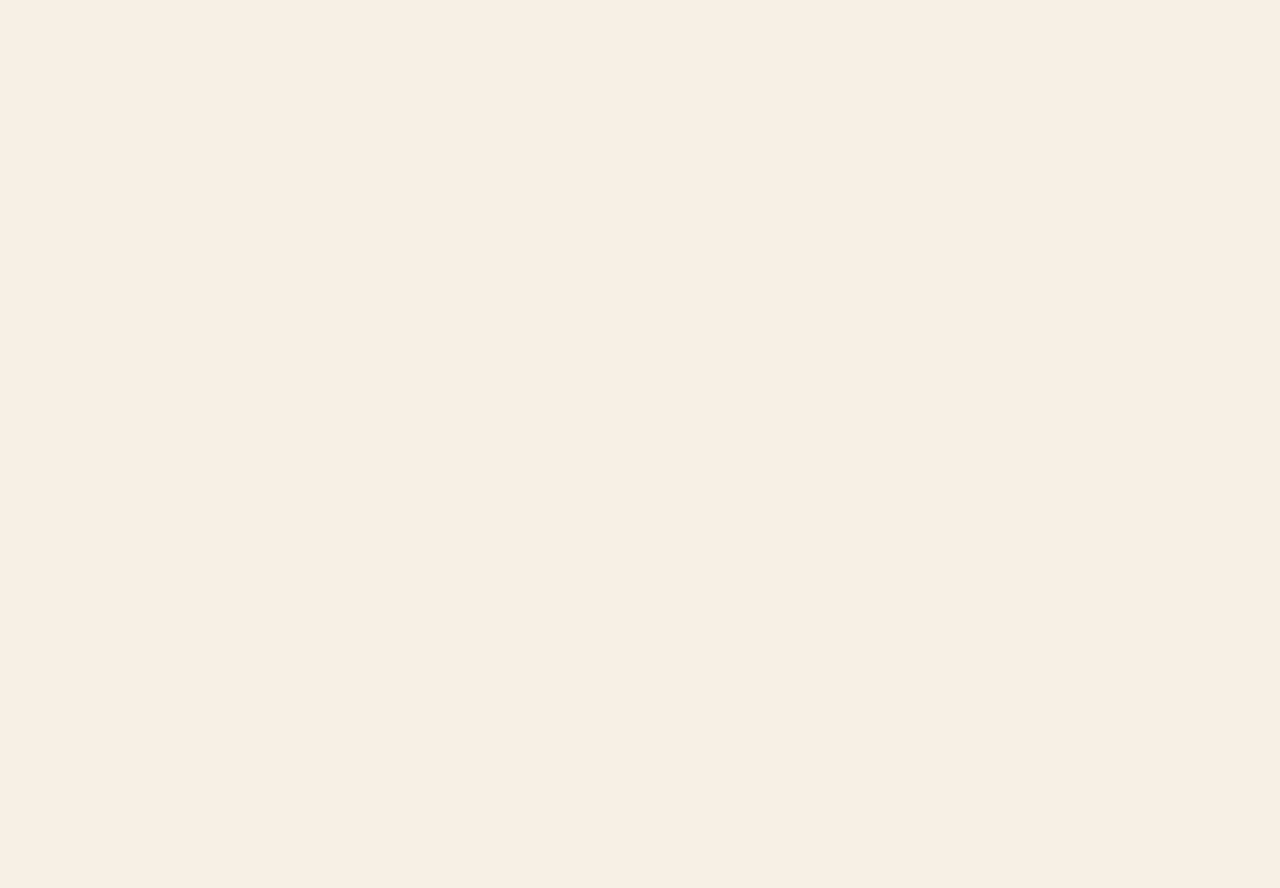
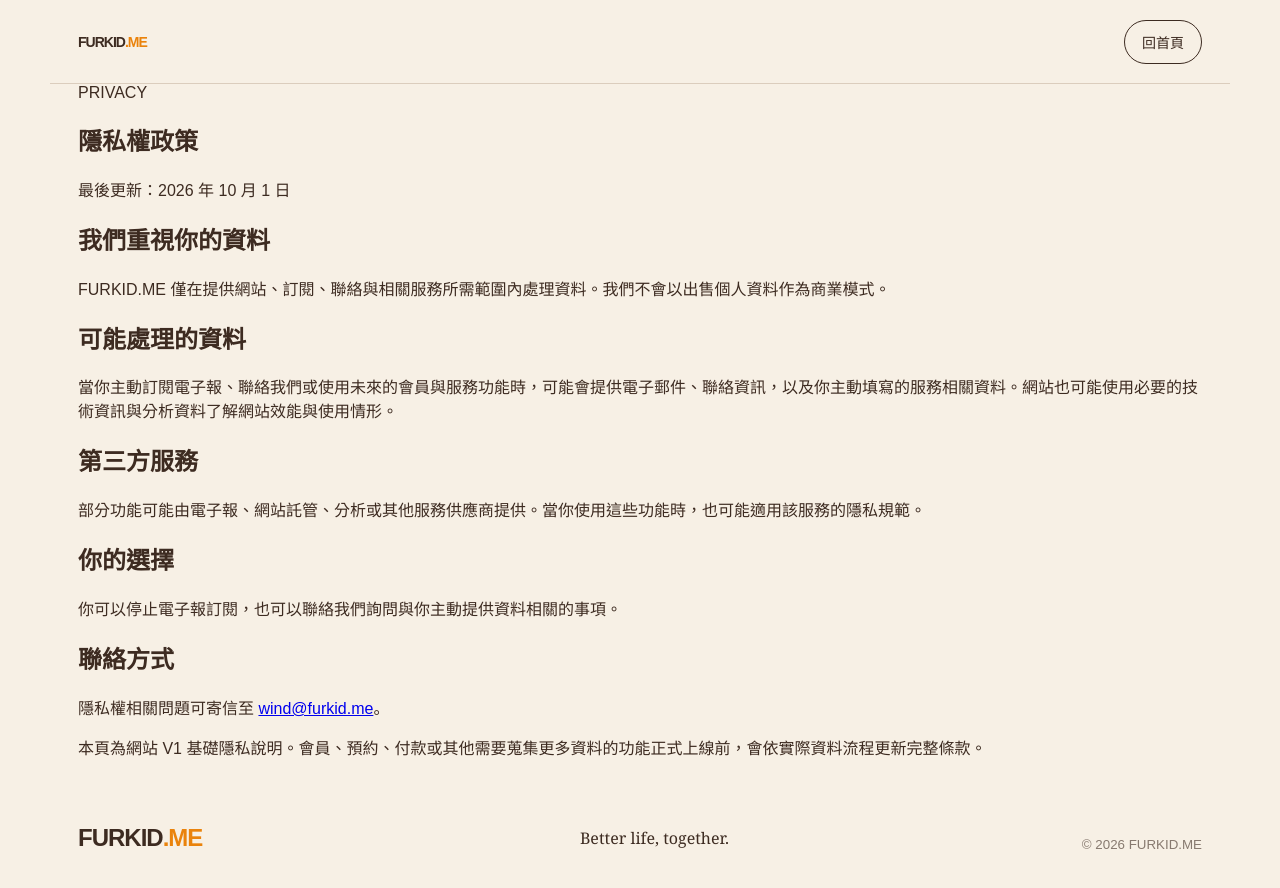
Before and after one commit to furkid-me/furkid-website, a Next.js app: page /privacy in a window 1280 px wide. Before the commit this address had no page. Shown: the top 888 px of the page. Before the commit the page ends 800 px from the top, so only its background shows below. Built offline with nearby package versions, Linux system fonts and the light colour scheme.

Commit message:
Add privacy policy foundation

```diff
--- /dev/null
+++ b/app/privacy/page.js
@@ -0,0 +1,2 @@
+export const metadata={title:"隱私權政策",description:"FURKID.ME 隱私權政策與網站資料使用說明。",alternates:{canonical:"/privacy"},robots:{index:true,follow:true}};
+export default function Privacy(){return <main><header className="nav shell"><a className="brand" href="/">FURKID<span>.ME</span></a><a className="pill" href="/">回首頁</a></header><article className="legal shell"><span>PRIVACY</span><h1>隱私權政策</h1><p className="legal-date">最後更新：2026 年 10 月 1 日</p><h2>我們重視你的資料</h2><p>FURKID.ME 僅在提供網站、訂閱、聯絡與相關服務所需範圍內處理資料。我們不會以出售個人資料作為商業模式。</p><h2>可能處理的資料</h2><p>當你主動訂閱電子報、聯絡我們或使用未來的會員與服務功能時，可能會提供電子郵件、聯絡資訊，以及你主動填寫的服務相關資料。網站也可能使用必要的技術資訊與分析資料了解網站效能與使用情形。</p><h2>第三方服務</h2><p>部分功能可能由電子報、網站託管、分析或其他服務供應商提供。當你使用這些功能時，也可能適用該服務的隱私規範。</p><h2>你的選擇</h2><p>你可以停止電子報訂閱，也可以聯絡我們詢問與你主動提供資料相關的事項。</p><h2>聯絡方式</h2><p>隱私權相關問題可寄信至 <a href="mailto:wind@furkid.me">wind@furkid.me</a>。</p><div className="legal-note">本頁為網站 V1 基礎隱私說明。會員、預約、付款或其他需要蒐集更多資料的功能正式上線前，會依實際資料流程更新完整條款。</div></article><footer className="shell"><div className="brand">FURKID<span>.ME</span></div><p>Better life, together.</p><small>© 2026 FURKID.ME</small></footer></main>}
```
